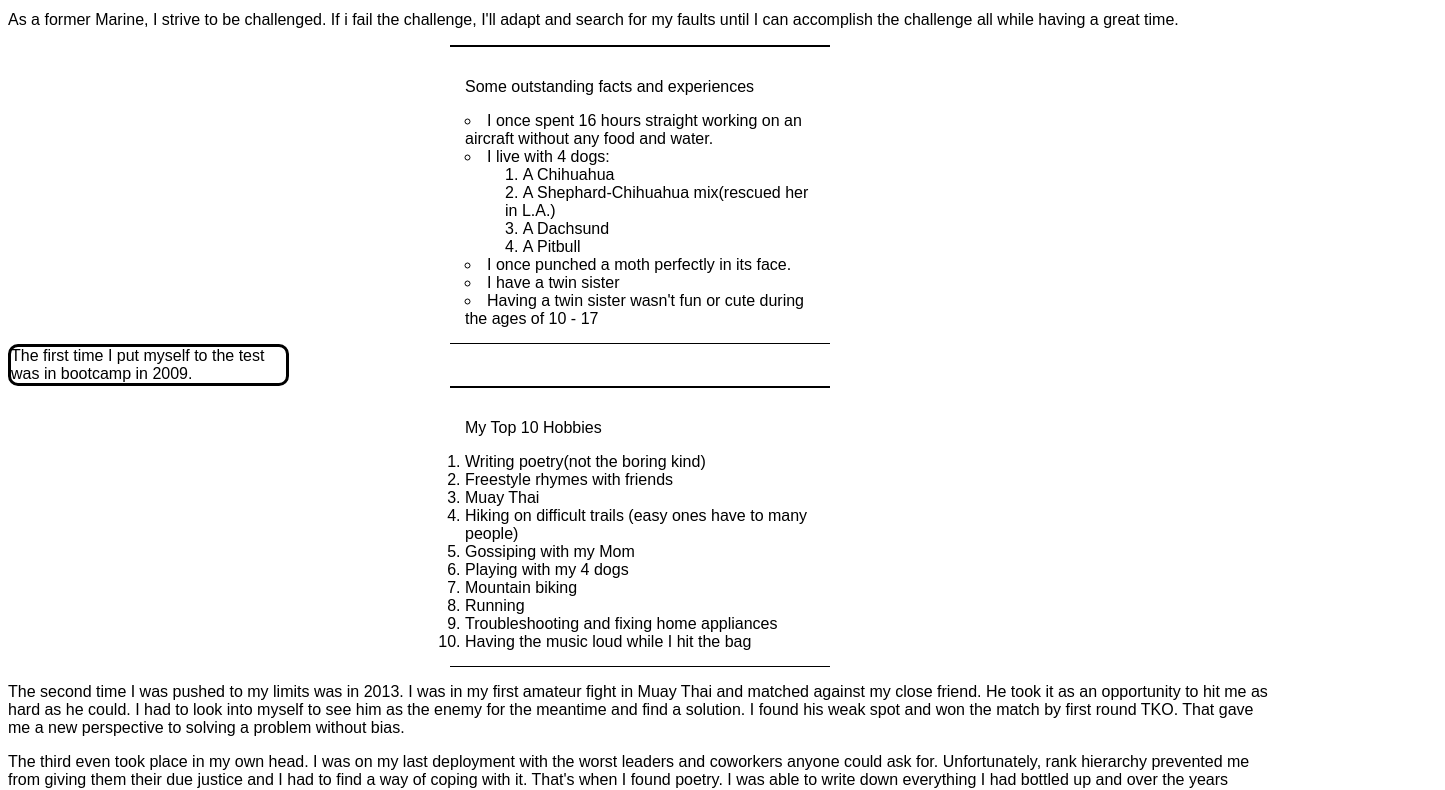
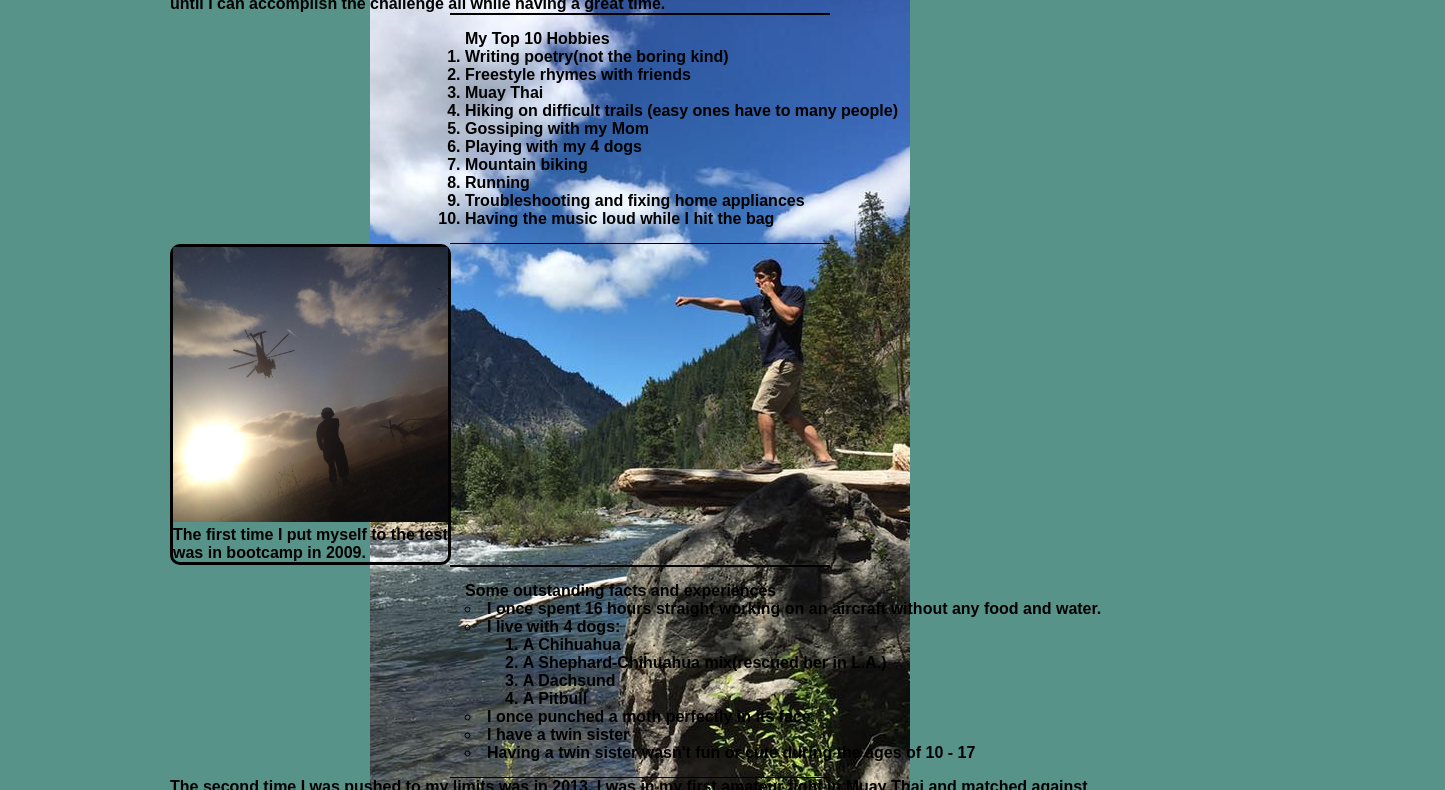
Before and after one commit to wolfssy/about-me, a plain HTML site: page index.html in a window 1280 px wide. Shown: the part 98-888 px from the top of the page, 1445 px wide, since content can reach past the window. Drawn offline with Linux system fonts and the light colour scheme.

Commit message:
added images and css

```diff
--- a/index.html
+++ b/index.html
@@ -8,26 +8,7 @@
   <body>
 
     <h1> About me </h1>
-    <p>   As a former Marine, I strive to be challenged.  If i fail the challenge, I'll adapt and search for my faults until I can accomplish the challenge all while having a great time.</p>
-
-        <ul class = "facts">
-          <p>Some outstanding facts and experiences</p>
-          <li> I once spent 16 hours straight working on an aircraft without any food and water.  </li>
-          <li> I live with 4 dogs: </li>
-            <ol>
-              <li>A Chihuahua</li>
-              <li>A Shephard-Chihuahua mix(rescued her in L.A.)</li>
-              <li>A Dachsund</li>
-              <li>A Pitbull</li>
-            </ol>
-            <li> I once punched a moth perfectly in its   face. </li>
-            <li>I have a twin sister </li>
-            <li>Having a twin sister wasn't fun or cute during the ages of 10 - 17 </li>
-            </ul>
-
-
-<p id="first">   The first time I put myself to the test was in bootcamp in 2009. </p>
-
+    <p>   As a former Marine, I strive to be challenged and stay motivated.  If i fail the challenge, I'll adapt and search for my faults until I can accomplish the challenge all while having a great time.</p>
     <ol class = "hobbies">
       <p>My Top 10 Hobbies</p>
       <li> Writing poetry(not the boring kind) </li>
@@ -42,6 +23,25 @@
       <li> Having the music loud while I hit the bag  </li>
     </ol>
 
+<p id="first"><img id="takeoff" src = "img/takeoff.jpg" style='height: 100%; width: 100%; object-fit: contain'/>   The first time I put myself to the test was in bootcamp in 2009. </p>
+
+
+<ul class = "facts">
+  <p>Some outstanding facts and experiences</p>
+  <li> I once spent 16 hours straight working on an aircraft without any food and water.  </li>
+  <li> I live with 4 dogs: </li>
+  <ol>
+    <li>A Chihuahua</li>
+    <li>A Shephard-Chihuahua mix(rescued her in L.A.)</li>
+    <li>A Dachsund</li>
+    <li>A Pitbull</li>
+  </ol>
+  <li> I once punched a moth perfectly in its   face. </li>
+  <li>I have a twin sister </li>
+  <li>Having a twin sister wasn't fun or cute during the ages of 10 - 17 </li>
+</ul>
+
+
     <p>   The second time I was pushed to my limits was in 2013. I was in my first amateur fight in Muay Thai and matched against my close friend.  He took it as an opportunity to hit me as hard as he could.  I had to look into myself to see him as the enemy for the meantime and find a solution.  I found his weak spot and won the match by first round TKO.  That gave me a new perspective to solving a problem without bias.</p>
 
     <p> The third even took place in my own head.  I was on my last deployment with the worst leaders and coworkers anyone could ask for.  Unfortunately, rank hierarchy prevented me from giving them their due justice and I had to find a way of coping with it.  That's when I found poetry.  I was able to write down everything I had bottled up and over the years found better ways to make it all sound better.  Poetry helps me remain calm and keep my emotions to myself so I can maintain a professional profile and get a job done. </p>
--- a/style.css
+++ b/style.css
@@ -1,17 +1,26 @@
+  *{
+    width: 940px;
+    margin: auto;
+    border: 3px
 
+  }
 h1{
+  height: 75px;
   background-color: #589389;
   font-family: Georgia, Times, serif;
   font-size: 250%;
   text-shadow: 2px 2px 3px #666666;
   text-align: center;
-
   color: #EC0011;
 }
 
 body {
   font-family: arial;
-  background-color: rgb(18, 179, 175;)
+  font-weight: bold;
+  background-color: #589389;
+  background-image: url("img/punch.jpg");
+  background-repeat: no-repeat;
+  background-position: center;
 }
 
 ul {
@@ -32,6 +41,12 @@ ul {
   margin:0px 0px 0px 0px;
   -moz-border-radius:10px;
   -webkit-border-radius:10px;
+
+}
+
+.takeoff{
+  max-width:100%;
+  max-height:100%;
 }
 
 ol.hobbies {
```
Also changed, not shown: img/bootcamp.jpg (added), img/hover.jpg (added), img/punch.jpg (added), img/takeoff.jpg (added).
